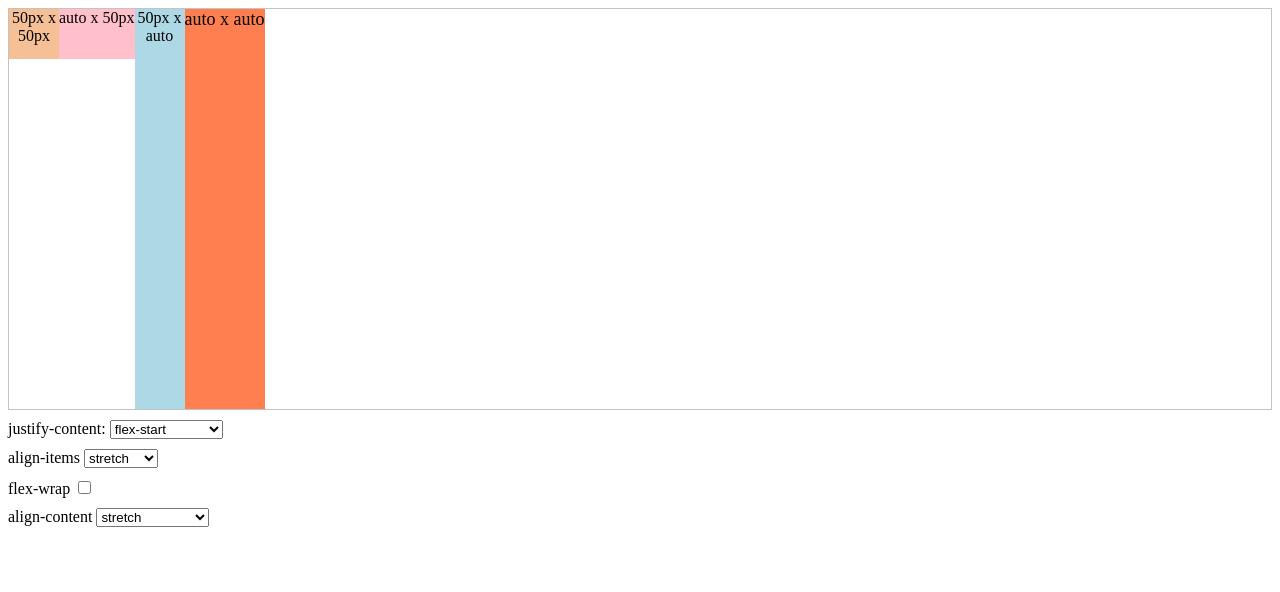
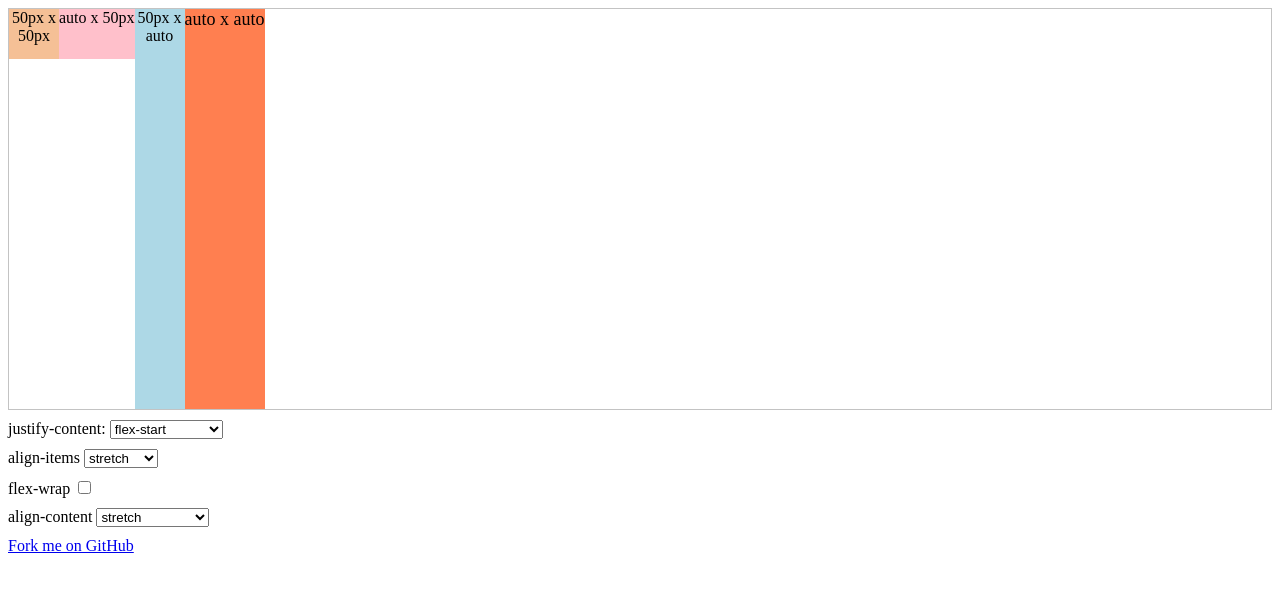
Before and after one commit to kmilo0/flexbox-positioning, a plain HTML site: page index.html in a window 1280 px wide. Drawn offline with Linux system fonts and the light colour scheme.

Commit message:
Fork me on GitHub

```diff
--- a/index.html
+++ b/index.html
@@ -58,6 +58,14 @@
       </div>
     </form>
 
+    <div class="row">
+      <a
+        href="https://github.com/kmilo0/flexbox-positioning"
+        title="Fork me on GitHub"
+        >Fork me on GitHub</a
+      >
+    </div>
+
     <script src="index.js"></script>
   </body>
 </html>
```
